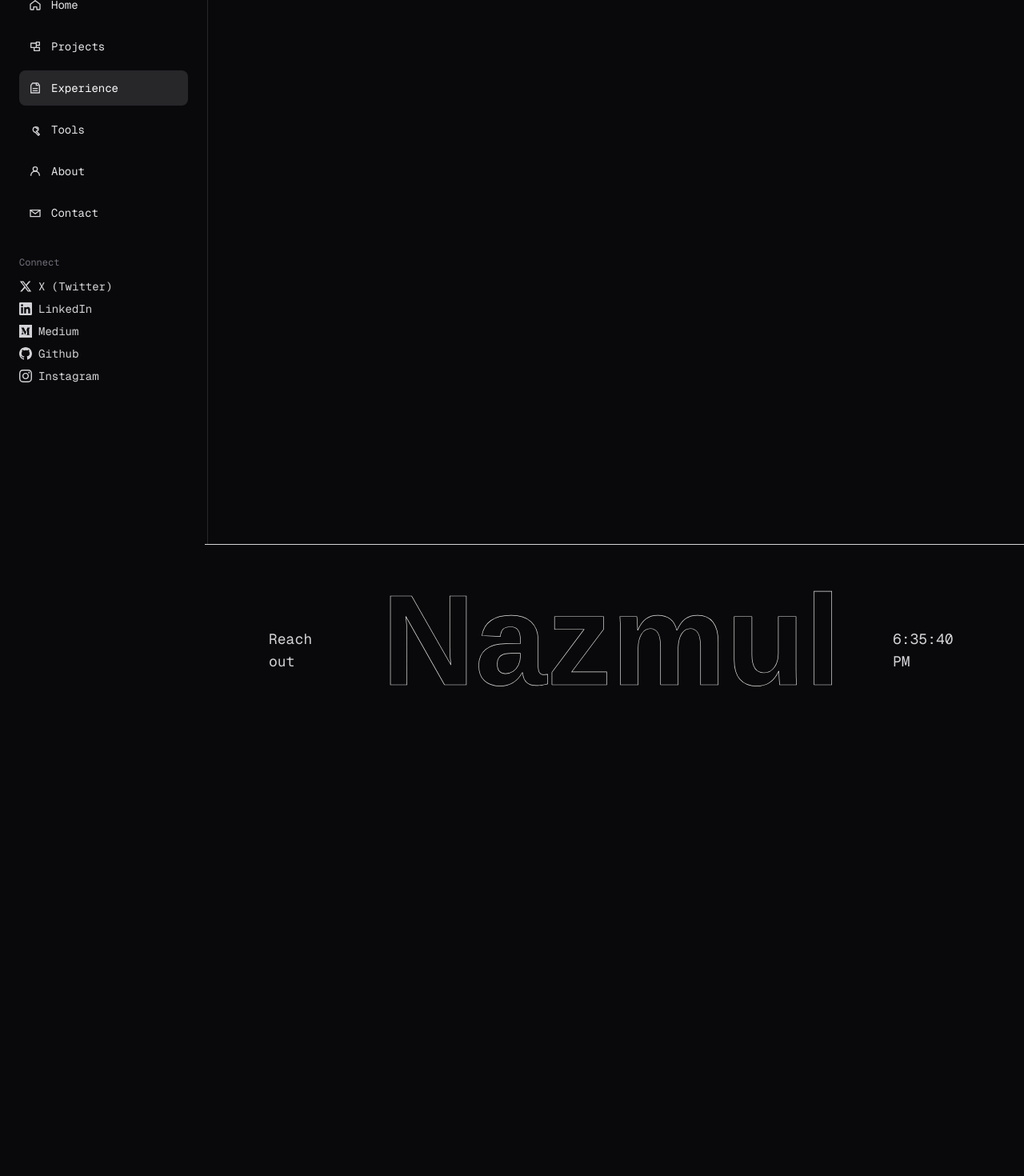
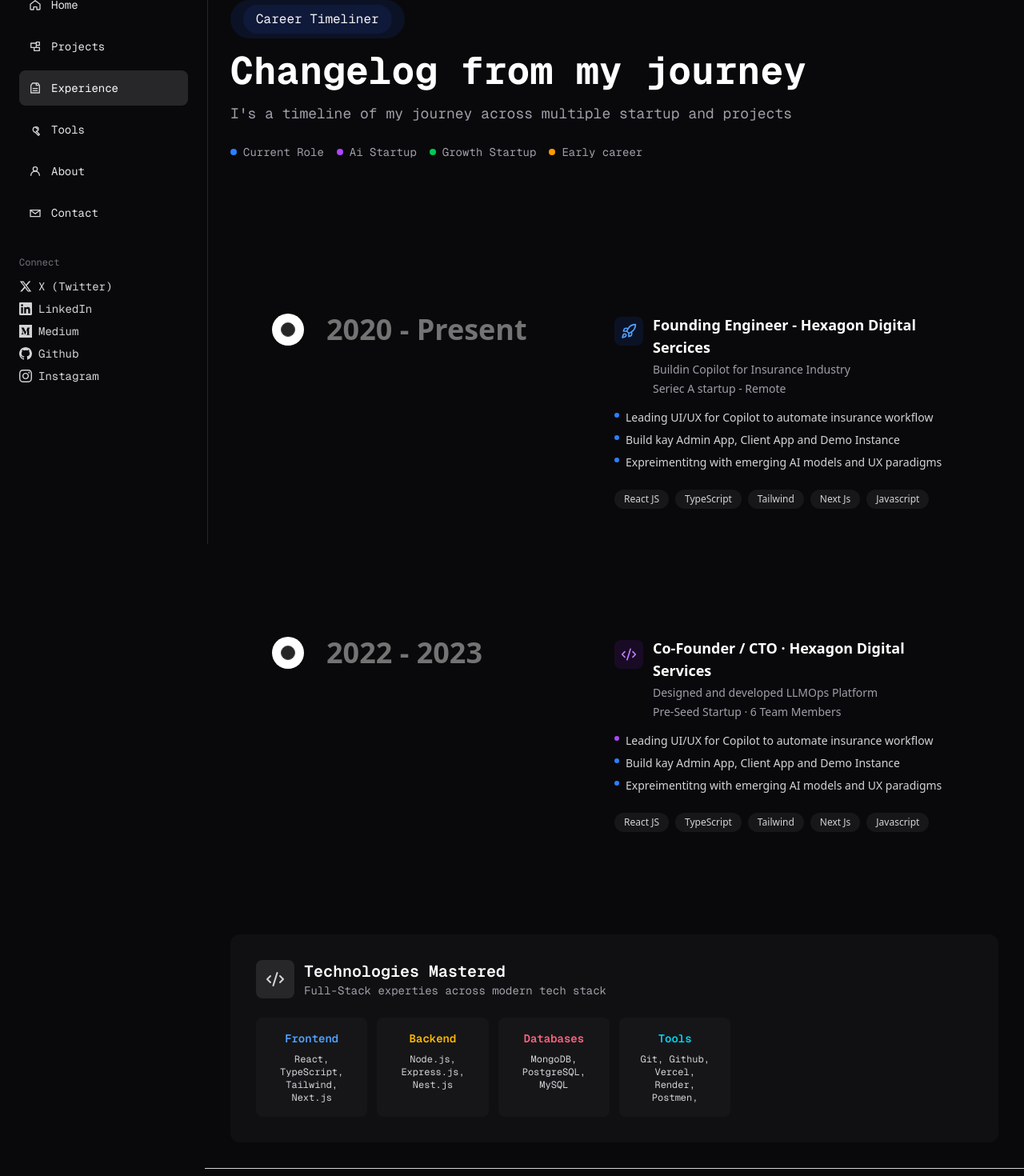
Before and after one commit to nazmul910/next-js-portfolio, a Next.js app: page /experience in a window 1280 px wide. Shown: the part 120-1590 px from the top of the page at 80% size. Before the commit the page ends 1065 px from the top, so only its background shows below. Built offline with nearby package versions, Linux system fonts and the light colour scheme.

Commit message:
feat: implement Timeline component for displaying career journey with animations

```diff
--- a/src/app/experience/page.tsx
+++ b/src/app/experience/page.tsx
@@ -1,7 +1,182 @@
-export default function Experience(){
-    return(
-        <>
+"use client";
 
-        </>
-    )
+import { Award, Briefcase, Code2, Rocket, Users } from "lucide-react";
+
+import { timelineStyles as s } from "../../../public/dummyStyles";
+import { Timeline } from "@/components/ui/timeline";
+
+export default function TimeLineDemo() {
+  const data = [
+    {
+      title: "2020 - Present",
+      content: (
+        <div className={s.itemContainer}>
+          <div className={s.itemFlexContainer}>
+            <div className={s.iconContainerBlue}>
+              <Rocket className={s.iconBlue} />
+            </div>
+            <div>
+              <h3 className={s.contentTitle}>
+                Founding Engineer - Hexagon Digital Sercices
+              </h3>
+              <p className={s.contentSubtitle}>
+                Buildin Copilot for Insurance Industry
+              </p>
+              <p className={s.contentSubtitle}>Seriec A startup - Remote</p>
+            </div>
+          </div>
+          <ul className={s.list}>
+            <li className={s.listItem}>
+              <span className={s.bulletBlue}></span>
+              Leading UI/UX for Copilot to automate insurance workflow
+            </li>
+            <li className={s.listItem}>
+              <span className={s.bulletBlue}></span>
+              Build kay Admin App, Client App and Demo Instance
+            </li>
+            <li className={s.listItem}>
+              <span className={s.bulletBlue}></span>
+              Expreimentitng with emerging AI models and UX paradigms
+            </li>
+          </ul>
+          <div className={s.techBadgesContainer}>
+            <span className={s.techBadge}>React JS</span>
+            <span className={s.techBadge}>TypeScript</span>
+            <span className={s.techBadge}>Tailwind</span>
+            <span className={s.techBadge}>Next Js</span>
+            <span className={s.techBadge}>Javascript</span>
+          </div>
+        </div>
+      ),
+    },
+    {
+      title: "2022 - 2023",
+      content: (
+        <div className={s.itemContainer}>
+          <div className={s.itemFlexContainer}>
+            <div className={s.iconContainerPurple}>
+              <Code2 className={s.iconPurple} />
+            </div>
+            <div>
+              <h3 className={s.contentTitle}>
+                Co-Founder / CTO · Hexagon Digital Services
+              </h3>
+              <p className={s.contentSubtitle}>
+                Designed and developed LLMOps Platform
+              </p>
+              <p className={s.contentSubtitle}>
+                Pre-Seed Startup · 6 Team Members
+              </p>
+            </div>
+          </div>
+          <ul className={s.list}>
+            <li className={s.listItem}>
+              <span className={s.bulletPurple}></span>
+              Leading UI/UX for Copilot to automate insurance workflow
+            </li>
+            <li className={s.listItem}>
+              <span className={s.bulletBlue}></span>
+              Build kay Admin App, Client App and Demo Instance
+            </li>
+            <li className={s.listItem}>
+              <span className={s.bulletBlue}></span>
+              Expreimentitng with emerging AI models and UX paradigms
+            </li>
+          </ul>
+          <div className={s.techBadgesContainer}>
+            <span className={s.techBadge}>React JS</span>
+            <span className={s.techBadge}>TypeScript</span>
+            <span className={s.techBadge}>Tailwind</span>
+            <span className={s.techBadge}>Next Js</span>
+            <span className={s.techBadge}>Javascript</span>
+          </div>
+        </div>
+      ),
+    },
+  ];
+
+  return (
+    <>
+      <div className={s.container}>
+        <div className={s.innerContainer}>
+          <div className="mb-8">
+            <div className={s.timelineBadge}>
+              <span className={s.timelineBadge}>Career Timeliner</span>
+            </div>
+            <h1 className={s.mainTitle}>Changelog from my journey</h1>
+            <p className={s.mainParagraph}>
+              I&apos;s a timeline of my journey across multiple startup and
+              projects
+            </p>
+            <div className={s.legendContainer}>
+              <div className={s.legendItem}>
+                <div className={`${s.legendDot} bg-blue-500`}></div>
+                <span className={s.legendText}>Current Role</span>
+              </div>
+              <div className={s.legendItem}>
+                <div className={`${s.legendDot} bg-purple-500`}></div>
+                <span className={s.legendText}>Ai Startup</span>
+              </div>
+              <div className={s.legendItem}>
+                <div className={`${s.legendDot} bg-green-500`}></div>
+                <span className={s.legendText}>Growth Startup</span>
+              </div>
+              <div className={s.legendItem}>
+                <div className={`${s.legendDot} bg-amber-500`}></div>
+                <span className={s.legendText}>Early career</span>
+              </div>
+            </div>
+          </div>
+          <Timeline data={data} />
+          <div className={s.techSectionContainer}>
+            <div className={s.techSectionHeader}>
+              <div className={s.techSectionIconContainer}>
+                <Code2 className={s.techSectionIcon} />
+              </div>
+              <div>
+                <h3 className={s.techSectionTitle}>Technologies Mastered</h3>
+                <p className={s.techSectionSubtitle}>
+                  Full-Stack experties across modern tech stack
+                </p>
+              </div>
+            </div>
+            <div className={s.techGrid}>
+              <div className={s.techCard}>
+                <div className={`${s.techCardTitle} ${s.textBlue}`}>
+                  Frontend
+                </div>
+                <div className={s.techCardContent}>
+                  React, TypeScript, Tailwind, Next.js
+                </div>
+              </div>
+              <div className={s.techCard}>
+                <div className={`${s.techCardTitle} ${s.textAmber}`}>
+                  Backend
+                </div>
+                <div className={s.techCardContent}>
+                  Node.js, Express.js, Nest.js
+                </div>
+              </div>
+              <div className={s.techCard}>
+                <div className={`${s.techCardTitle} ${s.textRose}`}>
+                  Databases
+                </div>
+                <div className={s.techCardContent}>
+                  MongoDB, PostgreSQL, MySQL
+                </div>
+              </div>
+              <div className={s.techCard}>
+                <div className={`${s.techCardTitle} ${s.textCyan}`}>
+                  Tools
+                </div>
+                <div className={s.techCardContent}>
+                  Git, Github, Vercel, Render, Postmen,
+                </div>
+              </div>
+            </div>
+          </div>
+        </div>
+      </div>
+    </>
+  );
 }
--- /dev/null
+++ b/src/components/ui/timeline.tsx
@@ -0,0 +1,81 @@
+"use client";
+import {
+  useMotionValueEvent,
+  useScroll,
+  useTransform,
+  motion,
+} from "motion/react";
+import React, { useEffect, useRef, useState } from "react";
+
+interface TimelineEntry {
+  title: string;
+  content: React.ReactNode;
+}
+
+export const Timeline = ({ data }: { data: TimelineEntry[] }) => {
+  const ref = useRef<HTMLDivElement>(null);
+  const containerRef = useRef<HTMLDivElement>(null);
+  const [height, setHeight] = useState(0);
+
+  useEffect(() => {
+    if (ref.current) {
+      const rect = ref.current.getBoundingClientRect();
+      setHeight(rect.height);
+    }
+  }, [ref]);
+
+  const { scrollYProgress } = useScroll({
+    target: containerRef,
+    offset: ["start 10%", "end 50%"],
+  });
+
+  const heightTransform = useTransform(scrollYProgress, [0, 1], [0, height]);
+  const opacityTransform = useTransform(scrollYProgress, [0, 0.1], [0, 1]);
+
+  return (
+    <div
+      className="w-full bg-zinc-950 font-sans md:px-10"
+      ref={containerRef}
+    >
+
+      <div ref={ref} className="relative max-w-7xl mx-auto pb-20">
+        {data.map((item, index) => (
+          <div
+            key={index}
+            className="flex justify-start pt-10 md:pt-40 md:gap-10"
+          >
+            <div className="sticky flex flex-col md:flex-row z-40 items-center top-40 self-start max-w-xs lg:max-w-sm md:w-full">
+              <div className="h-10 absolute left-3 md:left-3 w-10 rounded-full bg-white flex items-center justify-center">
+                <div className="h-4 w-4 rounded-full bg-neutral-800 border border-neutral-700 p-2" />
+              </div>
+              <h3 className="hidden md:block text-xl md:pl-20 md:text-4xl font-bold text-neutral-500 ">
+                {item.title}
+              </h3>
+            </div>
+
+            <div className="relative pl-20 pr-4 md:pl-4 w-full">
+              <h3 className="md:hidden block text-2xl mb-4 text-left font-bold text-neutral-500 dark:text-neutral-500">
+                {item.title}
+              </h3>
+              {item.content}{" "}
+            </div>
+          </div>
+        ))}
+        <div
+          style={{
+            height: height + "px",
+          }}
+          className="absolute md:left-8 left-8 top-0 overflow-hidden w-[2px] bg-[linear-gradient(to_bottom,var(--tw-gradient-stops))] from-transparent from-[0%] via-neutral-200 dark:via-zinc-700 to-transparent to-[99%]  [mask-image:linear-gradient(to_bottom,transparent_0%,black_10%,black_90%,transparent_100%)] "
+        >
+          <motion.div
+            style={{
+              height: heightTransform,
+              opacity: opacityTransform,
+            }}
+            className="absolute inset-x-0 top-0  w-[2px] bg-gradient-to-t from-yellow-500 via-green-500 to-transparent from-[0%] via-[10%] rounded-full"
+          />
+        </div>
+      </div>
+    </div>
+  );
+};
```
